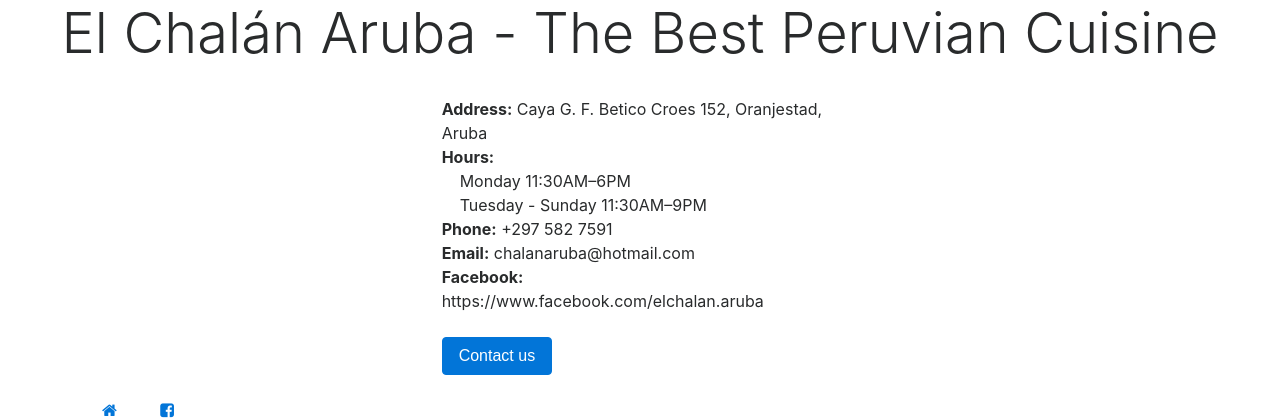
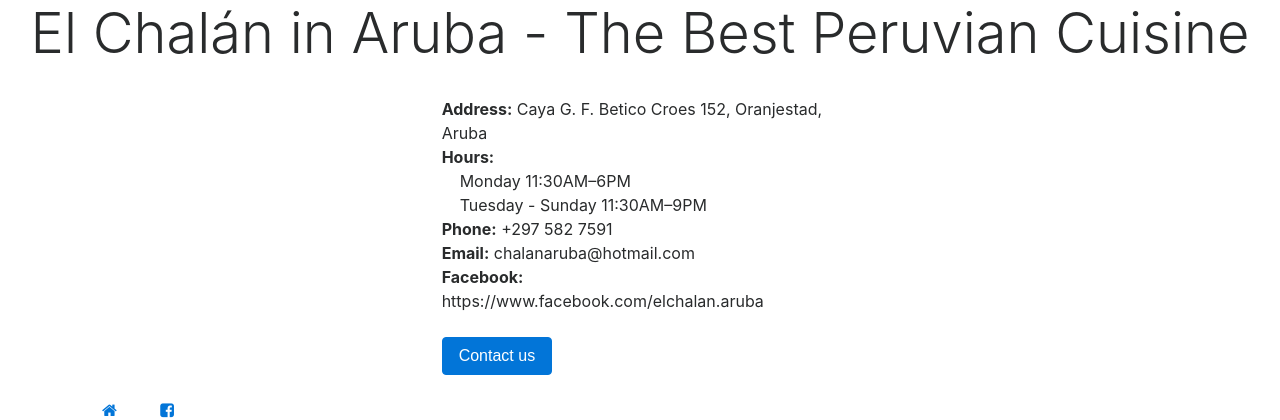
Before and after one commit to eacevedof/prj_elchalanaruba, a PHP site: page / in a window 1280 px wide. Shown: the part 345-765 px from the top of the page. Run offline with PHP 8.4, Linux system fonts and the light colour scheme; some libraries are stand-ins or nearby versions.

Commit message:
in aruba

```diff
--- a/the_public/index.php
+++ b/the_public/index.php
@@ -29,7 +29,7 @@
     <div class="row">
         <div class="col-lg-12" style="text-align:center">
             <br/>
-            <h1 class="display-4">El Chalán Aruba - The Best Peruvian Cuisine</h1>
+            <h1 class="display-4">El Chalán in Aruba - The Best Peruvian Cuisine</h1>
         </div>
     </div>
     <div class="row">
```
